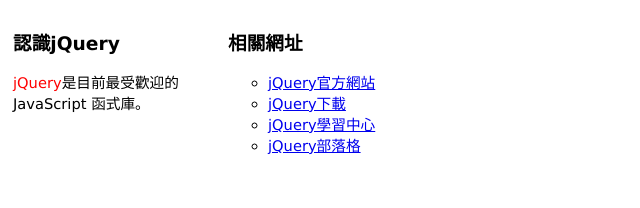
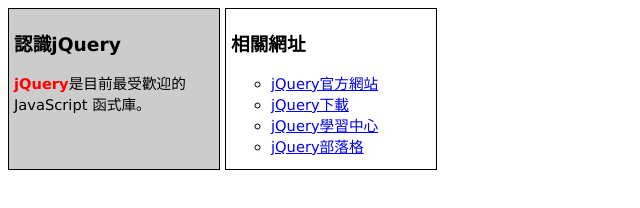
Before and after one commit to HentaiSaru/WebPracticeCourse, a plain HTML site: page web01.html in a window 1280 px wide. Shown: the whole page, without its empty margins (0-640 px from the left). Drawn offline with nearby package versions, Linux system fonts and the light colour scheme.

Commit message:
錯誤修改

```diff
--- a/web01.html
+++ b/web01.html
@@ -30,7 +30,7 @@
 		</ul>
 	  </div>
 
-
+	<script src="http://code.jquery.com/jquery-3.6.3.min.js"></script>
 	<script>
 	$(document).ready(function(){
 		$("div").css("border","1px solid #000");
@@ -38,13 +38,12 @@
 		$(".fontRed").css("font-weight","bolder");
 	});
 
-	// $(function(){
-	// 	$("div").css("border","1px solid #000");
-	// 	$("#part1").css("background-color","#CCC");
-	// 	$(".fontRed").css("font-weight","bolder");
-	// });
+	$(function(){
+		$("div").css("border","1px solid #000");
+		$("#part1").css("background-color","#CCC");
+		$(".fontRed").css("font-weight","bolder");
+	});
 	</script>
 
-	<script src="http://code.jquery.com/jquery-3.6.3.min.js"></script>
 </body>
 </html>
```
